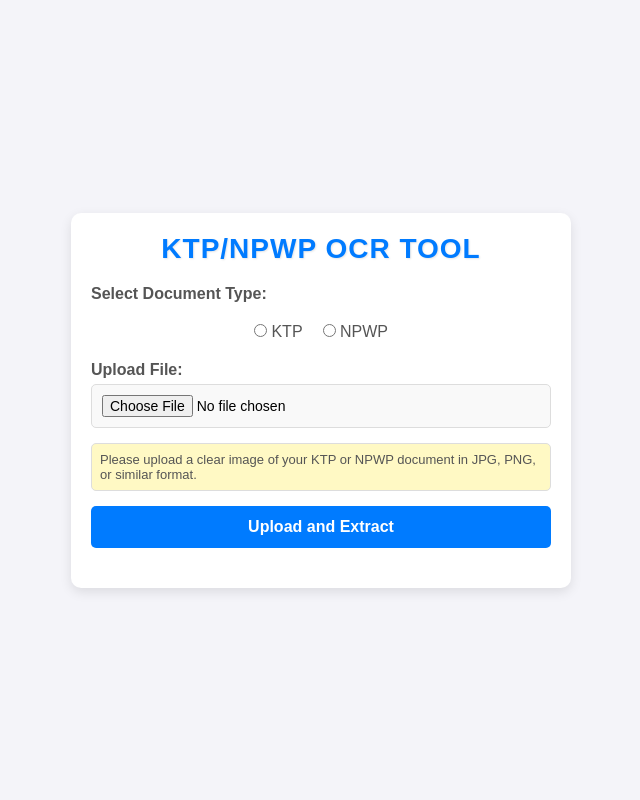
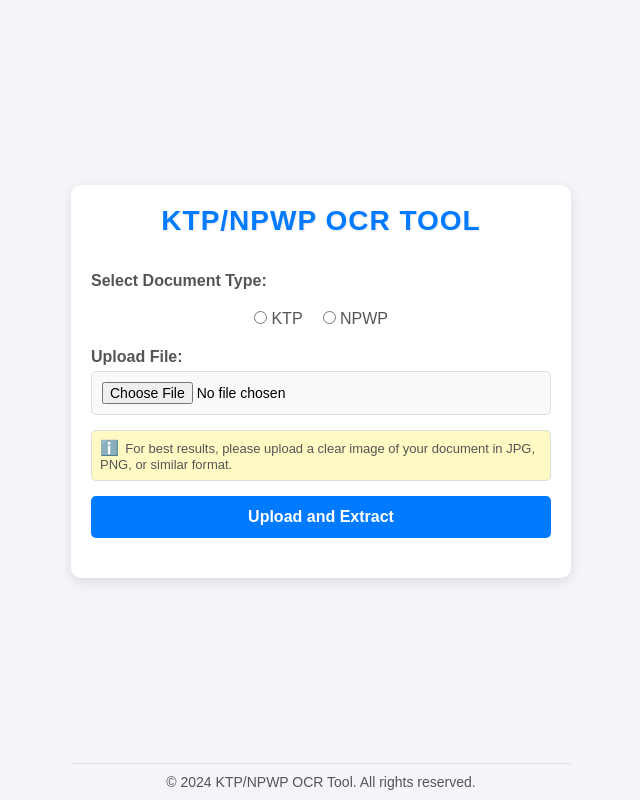
Before and after one commit to tekina/openai-doc-parser, a Flask app: page / in a window 1280 px wide. Shown: the whole page, without its empty margins (319-959 px from the left). Run offline with Flask 3, Linux system fonts and the light colour scheme.

Commit message:
cosmetic changes

```diff
--- a/static/style.css
+++ b/static/style.css
@@ -6,13 +6,16 @@
 }
 
 /* Body styling */
-body {
+body, html {
     font-family: Arial, sans-serif;
     display: flex;
     justify-content: center;
     align-items: center;
     min-height: 100vh;
     background-color: #f4f4f9;
+    margin: 0;
+    padding: 0;
+    flex-direction: column;
 }
 
 /* Container styling */
@@ -22,15 +25,21 @@ body {
     background-color: #fff;
     padding: 20px;
     border-radius: 10px;
-    box-shadow: 0px 4px 12px rgba(0, 0, 0, 0.1);
+    box-shadow: 0 4px 12px rgba(0, 0, 0, 0.1);
     text-align: center;
+    display: flex;
+    flex-direction: column;
+    justify-content: center;
+    align-items: center;
+    margin-top: auto;
+    margin-bottom: auto;
 }
 
 /* Beautified heading */
 .container h1 {
     margin-bottom: 20px;
     font-size: 28px;
-    color: #333;
+    /*color: #333;*/
     font-weight: bold;
     letter-spacing: 1px;
     text-transform: uppercase;
@@ -84,6 +93,12 @@ select, input[type="file"] {
     margin-top: 5px; /* Close to file input for connection */
     margin-bottom: 15px;
     text-align: left;
+}
+
+.help-box::before {
+    content: "ℹ️";
+    font-size: 15px;
+    margin-right: 3px;
 }
 
 /* Button styling */
@@ -158,3 +173,28 @@ button:hover {
 #detailsTable {
     display: none;
 }
+
+#loader {
+    display: none; /* Initially hidden */
+    width: 20px;
+    vertical-align: middle;
+    margin-left: 8px; /* Space between text and loader */
+}
+
+/* Style for the disabled button */
+button:disabled, .disabled-button {
+    background-color: #ccc; /* Gray background */
+    color: #666; /* Dimmed text color */
+    cursor: not-allowed; /* Show 'not allowed' cursor */
+}
+
+/* Footer styling for full-width bottom alignment */
+footer {
+    width: 100%;
+    text-align: center;
+    padding: 10px 0;
+    background-color: #f4f4f9;
+    color: #555;
+    font-size: 14px;
+    border-top: 1px solid #ddd;
+}
--- a/templates/index.html
+++ b/templates/index.html
@@ -24,17 +24,23 @@
             </div>
 
             <label for="file">Upload File:</label>
-            <input type="file" name="file" id="file" accept="image/*, application/pdf" required>
+            <input type="file" name="file" id="file" accept="image/*" required>
 
             <!-- Help text in its own box -->
             <div class="help-box">
-                Please upload a clear image of your KTP or NPWP document in JPG, PNG, or similar format.
+                For best results, please upload a clear image of your document in JPG, PNG, or similar format.
             </div>
 
-            <button type="submit">Upload and Extract</button>
+            <!-- Error message display -->
+            <div id="errorMessage" class="error-message" style="display: none;"></div>
+
+            <!-- Button with loader -->
+            <button type="submit" id="submitButton">
+                <span id="buttonText">Upload and Extract</span>
+                <img id="loader" src="{{ url_for('static', filename='loader.gif') }}" alt="Loading..." style="display: none; width: 20px; vertical-align: middle;">
+            </button>
         </form>
 
-        <!-- Result section (Displays extracted details or error message) -->
         <div id="result">
             <h2 id="resultHeading" style="display: none;">Extracted Details:</h2>
             <div id="errorMessage" class="error-message" style="display: none;"></div>
@@ -52,19 +58,34 @@
         </div>
     </div>
 
+    <!-- Footer Section -->
+    <footer>
+        <p>&copy; <span id="year"></span> KTP/NPWP OCR Tool. All rights reserved.</p>
+    </footer>
+
     <script>
+
         document.getElementById('uploadForm').onsubmit = async function(event) {
             event.preventDefault();
 
             const formData = new FormData();
             const fileType = document.querySelector('input[name="fileType"]:checked');
             const file = document.getElementById("file").files[0];
+            const submitButton = document.getElementById("submitButton");
+            const buttonText = document.getElementById("buttonText");
+            const loader = document.getElementById("loader");
 
             // Check if a document type is selected
             if (!fileType) {
                 displayError("Please select a document type (KTP or NPWP).");
                 return;
             }
+
+            // Change button to show "Processing" with loader and disable it
+            buttonText.textContent = "Processing";
+            loader.style.display = "inline";
+            submitButton.disabled = true; // Disable the button
+            submitButton.classList.add("disabled-button"); // Add the disabled styling
 
             formData.append("fileType", fileType.value);
             formData.append("file", file);
@@ -81,12 +102,16 @@
                     displayError(""); // Clear any previous errors
                     displayResults(result.details); // Display extracted details
                 } else {
-                    // Display error message from the backend
                     displayError(result.error || "An unknown error occurred.");
                 }
             } catch (error) {
-                // Display error if fetch fails
                 displayError("Failed to connect to the server. Please try again.");
+            } finally {
+                // Reset button text and re-enable it after processing
+                buttonText.textContent = "Upload and Extract";
+                loader.style.display = "none";
+                submitButton.disabled = false; // Re-enable the button
+                submitButton.classList.remove("disabled-button"); // Remove the disabled styling
             }
         };
 
@@ -104,7 +129,6 @@
             const tbody = detailsTable.querySelector("tbody");
             tbody.innerHTML = ""; // Clear any existing rows
 
-            // Populate table with extracted details
             const detailsData = JSON.parse(details);
             for (const [field, value] of Object.entries(detailsData)) {
                 const row = document.createElement("tr");
@@ -127,16 +151,18 @@
             const detailsTable = document.getElementById("detailsTable");
 
             if (message) {
-                // Show the error message and hide results
                 errorMessage.textContent = message;
                 errorMessage.style.display = "block";
                 resultHeading.style.display = "none";
                 detailsTable.style.display = "none";
             } else {
-                // Hide the error message
                 errorMessage.style.display = "none";
             }
         }
+        // Set current year in footer
+        document.getElementById("year").textContent = new Date().getFullYear();
+
     </script>
+
 </body>
 </html>
```
Also changed, not shown: static/loader.gif (added).
